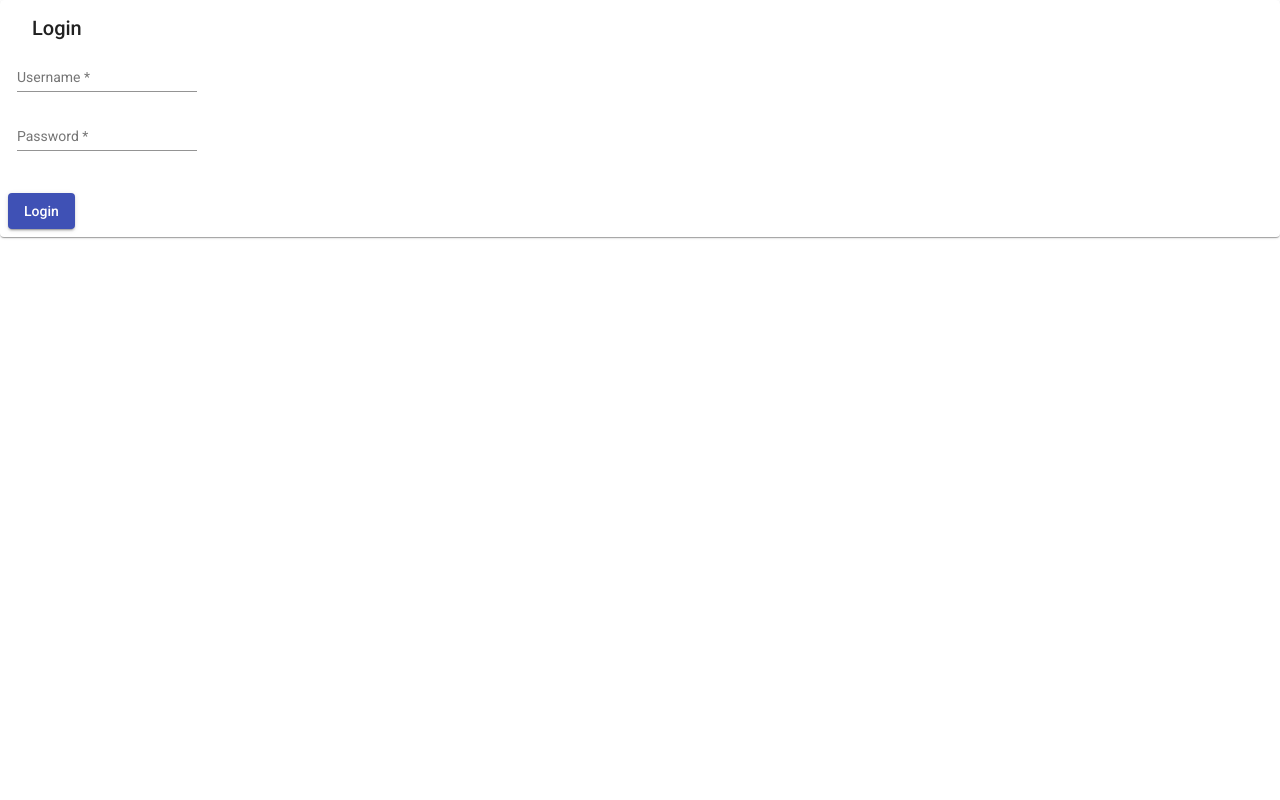
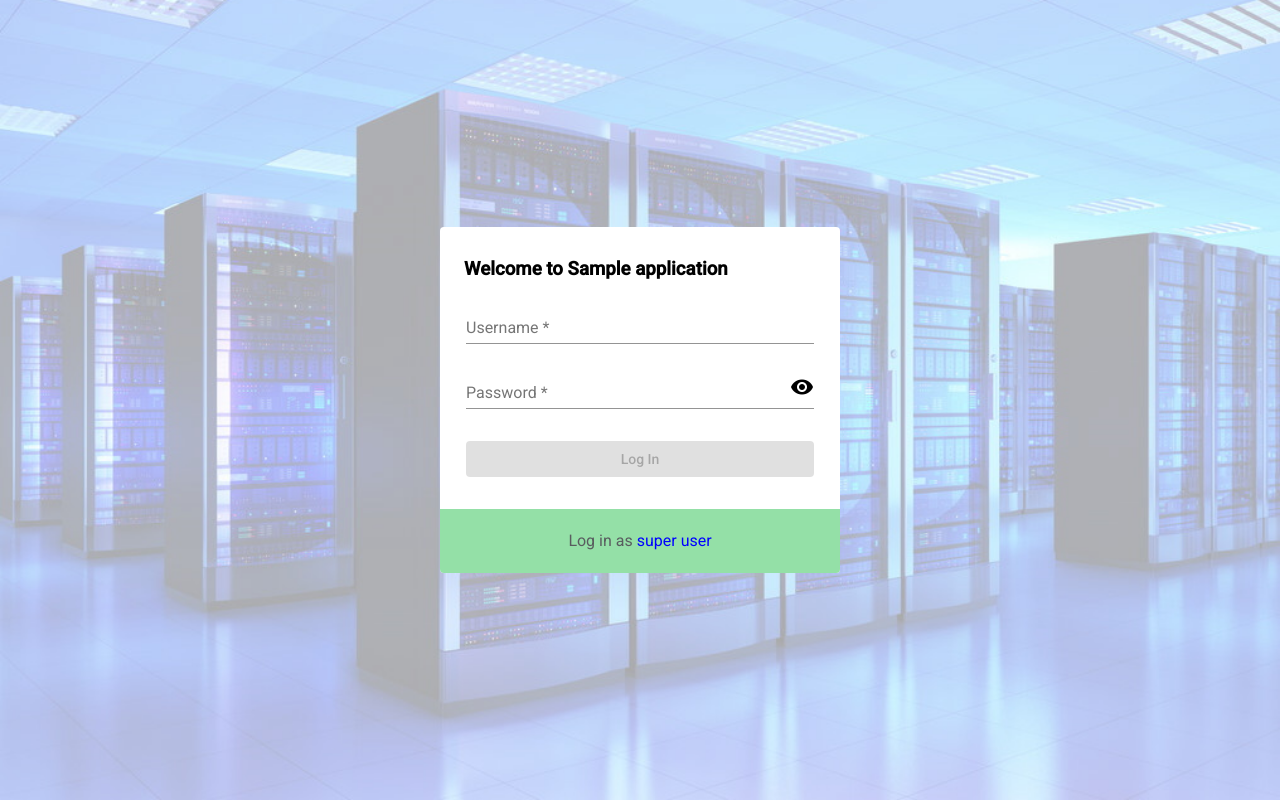
Before and after one commit to gbrantzos/ng-sample, an Angular app: page /auth/login in a window 1280 px wide. Built offline with nearby package versions, Linux system fonts and the light colour scheme.

Commit message:
Login page layout

```diff
--- a/src/app/core/guards/auth.guard.ts
+++ b/src/app/core/guards/auth.guard.ts
@@ -2,28 +2,21 @@ import { CanActivate, ActivatedRouteSnapshot, RouterStateSnapshot, Router } from
 import { Injectable } from '@angular/core';
 import { AuthService } from '../services/auth.service';
 
-@Injectable({
-  providedIn: 'root'
-})
+@Injectable({ providedIn: 'root' })
 export class AuthGuard implements CanActivate {
   constructor(
     private authService: AuthService,
-    private router: Router) { }
+    private router: Router
+  ) { }
 
   canActivate(route: ActivatedRouteSnapshot, state: RouterStateSnapshot): boolean {
-    const redirectUrl = state.url;
-
     if (this.authService.isLogged) {
       return true;
     }
 
+    const redirectUrl = state.url;
     this.router.navigateByUrl(
-      this.router.createUrlTree(
-        ['/auth/login'], {
-        queryParams: {
-          redirectUrl
-        }
-      })
+      this.router.createUrlTree(['/auth/login'], { queryParams: { redirectUrl } })
     );
     return false;
   }
--- a/src/app/core/services/auth.service.ts
+++ b/src/app/core/services/auth.service.ts
@@ -1,4 +1,5 @@
 import { Injectable } from '@angular/core';
+import { Observable, Subject } from 'rxjs';
 
 @Injectable({
   providedIn: 'root'
@@ -11,7 +12,19 @@ export class AuthService {
     return this.logged;
   }
 
-  login() {
-    this.logged = true;
+  login(): Observable<void> {
+    const subject = new Subject<void>();
+
+    setTimeout(() => {
+      subject.error('Log in failed!');
+    }, 2000);
+
+    setTimeout(() => {
+      console.log('On service');
+      this.logged = true;
+      subject.next();
+    }, 3000);
+
+    return subject.asObservable();
   }
 }
--- a/src/app/modules/auth/components/login/login.component.html
+++ b/src/app/modules/auth/components/login/login.component.html
@@ -1,29 +1,42 @@
-<mat-card class="example-card">
-  <mat-card-header>
-    <mat-card-title>Login</mat-card-title>
-  </mat-card-header>
-  <mat-card-content>
-    <form class="example-form">
-      <table class="example-full-width" cellspacing="0">
-        <tr>
-          <td>
-            <mat-form-field class="example-full-width">
-              <input matInput placeholder="Username" [(ngModel)]="username" name="username" required>
-            </mat-form-field>
-          </td>
-        </tr>
-        <tr>
-          <td>
-            <mat-form-field class="example-full-width">
-              <input matInput placeholder="Password" [(ngModel)]="password" type="password" name="password" required>
-            </mat-form-field>
-          </td>
-        </tr>
-      </table>
-    </form>
-    <mat-spinner [style.display]="showSpinner ? 'block' : 'none'"></mat-spinner>
-  </mat-card-content>
-  <mat-card-actions>
-    <button mat-raised-button (click)="login()" color="primary">Login</button>
-  </mat-card-actions>
-</mat-card>
+<div class="login-page">
+  <div class="login-wrapper">
+    <div class="login-panel">
+
+      <h3>Welcome to Sample application</h3>
+
+      <form class="login-form" #form="ngForm">
+
+        <mat-form-field class="full-width">
+          <input matInput placeholder="Username" [(ngModel)]="username" name="username" ngModel autocomplete="off"
+            required>
+        </mat-form-field>
+
+        <mat-form-field class="full-width">
+          <input matInput placeholder="Password" [type]="hide ? 'password' : 'text'" id="password" required
+            name="password" ngModel>
+          <mat-icon matSuffix (click)="hide = !hide">{{hide ? 'visibility' : 'visibility_off'}}</mat-icon>
+        </mat-form-field>
+
+        <button [disabled]="!form.valid || working" class="full-width login-button" mat-raised-button (click)="login()"
+          color="primary">
+          <div *ngIf="!working">Log In</div>
+          <div class="centered" *ngIf="working">
+            Trying to log in... &nbsp;
+            <mat-icon>
+              <mat-spinner diameter="20">
+              </mat-spinner>
+            </mat-icon>
+          </div>
+        </button>
+
+        <div class="errors">
+          <mat-error class='mat-small' *ngIf="errorMessage">{{errorMessage}}</mat-error>
+        </div>
+
+      </form>
+
+    </div>
+
+    <div class="login-admin">Log in as&nbsp;<span class="link">super user</span></div>
+  </div>
+</div>
--- a/src/app/modules/auth/components/login/login.component.scss
+++ b/src/app/modules/auth/components/login/login.component.scss
@@ -0,0 +1,70 @@
+$light-black: #595d5f;
+$admin-background: #94e0a7;
+$border-radius: 4px;
+
+.login-page {
+	height: 100%;
+
+	background-image: url("/assets/images/datacenter.jpg");
+	background-position: center;
+	background-repeat: no-repeat;
+	background-size: cover;
+
+	display: flex;
+	justify-content: center;
+	align-items: center;
+}
+
+.login-wrapper {
+	width: 400px;
+  background-color: white;
+  border-radius: $border-radius;
+
+	display: flex;
+  flex-direction: column;
+}
+
+.login-panel {
+  padding: 12px 24px 0;
+}
+
+.login-form {
+  margin: 2px;
+  margin-top: 12px;
+}
+
+.full-width {
+  width: 100%;
+}
+
+.login-button {
+  margin: 12px 0 6px;
+}
+
+.centered {
+  display: flex;
+  align-items: center;
+  justify-content: center;
+}
+
+.login-admin {
+	height: 64px;
+	color: $light-black;
+	background-color: $admin-background;
+
+  display: flex;
+	align-items: center;
+  justify-content: center;
+
+  border-radius: 0 0 $border-radius $border-radius;
+}
+
+.errors {
+  min-height: 24px;
+  text-align: center;
+}
+
+.link {
+  cursor: pointer;
+  color: blue;
+}
--- a/src/app/modules/auth/components/login/login.component.ts
+++ b/src/app/modules/auth/components/login/login.component.ts
@@ -1,6 +1,7 @@
 import { Component, OnInit } from '@angular/core';
 import { Router, ActivatedRoute } from '@angular/router';
 import { AuthService } from 'src/app/core/services/auth.service';
+import { finalize } from 'rxjs/operators';
 
 @Component({
   selector: 'app-login',
@@ -8,10 +9,13 @@ import { AuthService } from 'src/app/core/services/auth.service';
   styleUrls: ['./login.component.scss']
 })
 export class LoginComponent implements OnInit {
+  public hide = true;
+  public working = false;
+  public errorMessage = '';
+
   public username: string;
   public password: string;
 
-  public showSpinner = false;
 
   private redirectUrl: string;
 
@@ -29,9 +33,25 @@ export class LoginComponent implements OnInit {
     }
   }
 
-  login = () => {
-    this.authService.login();
-    this.router.navigateByUrl(this.redirectUrl);
+  login() {
+    this.working = true;
+    this.errorMessage = '';
+
+    this.authService
+      .login()
+      .pipe(
+        finalize(() => this.working = false)
+      )
+      .subscribe(
+        _ => {
+          console.log('On subscribe...');
+          this.router.navigateByUrl(this.redirectUrl);
+        },
+        error => {
+          console.error(error);
+          this.errorMessage = error;
+        }
+      );
   }
 
 }
--- a/src/app/shared/materialModules.ts
+++ b/src/app/shared/materialModules.ts
@@ -4,6 +4,7 @@ import { MatFormFieldModule } from '@angular/material/form-field';
 import { MatCardModule } from '@angular/material/card';
 import { MatInputModule } from '@angular/material/input';
 import { MatButtonModule } from '@angular/material/button';
+import { MatIconModule } from '@angular/material/icon';
 
 export const materialModules = [
   MatToolbarModule,
@@ -11,5 +12,6 @@ export const materialModules = [
   MatFormFieldModule,
   MatCardModule,
   MatInputModule,
-  MatButtonModule
+  MatButtonModule,
+  MatIconModule
 ];
```
Also changed, not shown: src/assets/images/datacenter.jpg (added).
